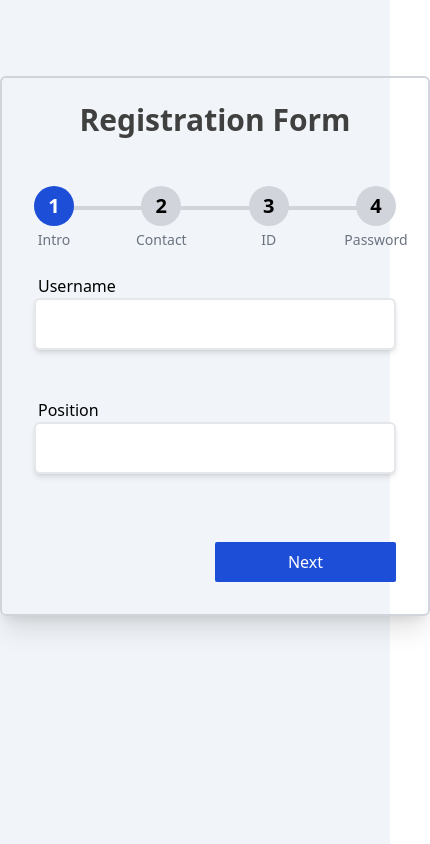
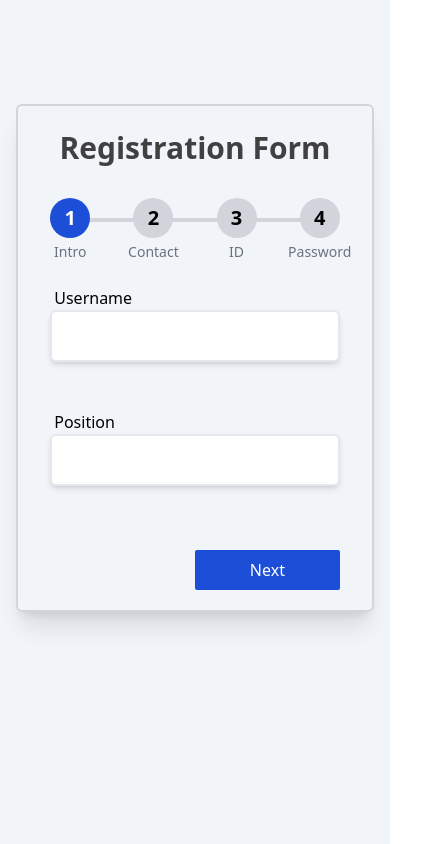
Before and after one commit to Hooseinsalari/Registration-Form, a React (Create React App) app: page / in a window 390 px wide. Shown: the whole page, 430 px wide, since content can reach past the window. Built offline with nearby package versions, Linux system fonts and the light colour scheme.

Commit message:
responsive and change styles

```diff
--- a/src/App.js
+++ b/src/App.js
@@ -6,7 +6,7 @@ import 'react-toastify/dist/ReactToastify.css';
 
 function App() {
   return (
-    <div className="h-screen bg-slate-100 grid place-items-center">
+    <div className="min-h-screen bg-slate-100 grid place-items-center">
       <Form />
 
       <ToastContainer />
--- a/src/components/Form.js
+++ b/src/components/Form.js
@@ -133,10 +133,9 @@ const Form = () => {
   };
 
   return (
-    <div>
       <form
         onSubmit={submitHandler}
-        className="shadow-xl py-3 px-8 rounded-md w-[430px] m-auto border-2 border-gray-300"
+        className="shadow-xl py-3 px-8 rounded-md w-11/12 mx-2 my-10 sm:w-[450px] sm:mx-auto sm:my-5 border-2 border-gray-300"
       >
         <h1 className="text-3xl font-semibold text-neutral-700 my-3 text-center">
           Registration Form
@@ -148,7 +147,6 @@ const Form = () => {
 
         <>{renderStep()}</>
       </form>
-    </div>
   );
 };
 
--- a/src/components/ProgressBar.js
+++ b/src/components/ProgressBar.js
@@ -20,9 +20,9 @@ const ProgressBar = ({ step }) => {
   }, [step]);
 
   return (
-    <div className="relative flex items-center justify-between my-12 before:w-11/12 before:h-1 before:bg-gray-300 before:absolute before:top-1/2">
+    <div className="relative flex items-center justify-between mb-10 mt-8 before:w-11/12 before:h-1 before:bg-gray-300 before:absolute before:top-1/2">
       <div
-        className={`absolute rounded-lg bg-blue-700 w-${progressNum} h-1 top-1/2 ease-in-out duration-500`}
+        className={`absolute bg-blue-700 w-${progressNum} h-1 top-1/2 ease-in-out duration-500`}
       ></div>
 
       <div
--- a/src/components/StepFour.js
+++ b/src/components/StepFour.js
@@ -59,14 +59,14 @@ const StepFour = ({ prevStep, data, setData, errors, touched, setTouched }) => {
       <div className="flex items-center justify-between">
         <button
           href="#"
-          className="w-full text-center mr-2 bg-blue-700 text-white px-6 py-2 rounded-sm my-5 inline-block hover:shadow-md delay-100"
+          className="w-full text-center mr-2 bg-blue-700 text-white px-6 py-2 rounded-sm mb-2 mt-4 inline-block hover:shadow-md delay-100"
           onClick={prevStep}
         >
           Previous
         </button>
         <button
           href="#"
-          className="w-full text-center mr-2 bg-blue-700 text-white px-6 py-2 rounded-sm my-5 inline-block hover:shadow-md delay-100"
+          className="w-full text-center mr-2 bg-blue-700 text-white px-6 py-2 rounded-sm mb-2 mt-4 inline-block hover:shadow-md delay-100"
           type="submit"
         >
           Submit
--- a/src/components/StepOne.js
+++ b/src/components/StepOne.js
@@ -57,7 +57,7 @@ const StepOne = ({ nextStep, data, setData, errors, touched, setTouched }) => {
       <div className="text-right">
         <button
           href="#"
-          className="w-1/2 text-center bg-blue-700 text-white px-6 py-2 rounded-sm my-5 inline-block hover:shadow-md delay-100"
+          className="w-1/2 text-center bg-blue-700 text-white px-6 py-2 rounded-sm mb-2 mt-4 inline-block hover:shadow-md delay-100"
           onClick={nextStep}
         >
           Next
--- a/src/components/StepThree.js
+++ b/src/components/StepThree.js
@@ -65,14 +65,14 @@ const StepThree = ({
       <div className="flex items-center justify-between">
         <button
           href="#"
-          className="w-full text-center mr-2 bg-blue-700 text-white px-6 py-2 rounded-sm my-5 inline-block hover:shadow-md delay-100"
+          className="w-full text-center mr-2 bg-blue-700 text-white px-6 py-2 rounded-sm mb-2 mt-4 inline-block hover:shadow-md delay-100"
           onClick={prevStep}
         >
           Previous
         </button>
         <button
           href="#"
-          className="w-full text-center mr-2 bg-blue-700 text-white px-6 py-2 rounded-sm my-5 inline-block hover:shadow-md delay-100"
+          className="w-full text-center mr-2 bg-blue-700 text-white px-6 py-2 rounded-sm mb-2 mt-4 inline-block hover:shadow-md delay-100"
           onClick={nextStep}
         >
           Next
--- a/src/components/StepTwo.js
+++ b/src/components/StepTwo.js
@@ -65,14 +65,14 @@ const StepTwo = ({
       <div className="flex items-center justify-between">
         <button
           href="#"
-          className="w-full text-center mr-2 bg-blue-700 text-white px-6 py-2 rounded-sm my-5 inline-block hover:shadow-md delay-100"
+          className="w-full text-center mr-2 bg-blue-700 text-white px-6 py-2 rounded-sm mb-2 mt-4 inline-block hover:shadow-md delay-100"
           onClick={prevStep}
         >
           Previous
         </button>
         <button
           href="#"
-          className="w-full text-center mr-2 bg-blue-700 text-white px-6 py-2 rounded-sm my-5 inline-block hover:shadow-md delay-100"
+          className="w-full text-center mr-2 bg-blue-700 text-white px-6 py-2 rounded-sm mb-2 mt-4 inline-block hover:shadow-md delay-100"
           onClick={nextStep}
         >
           Next
```
